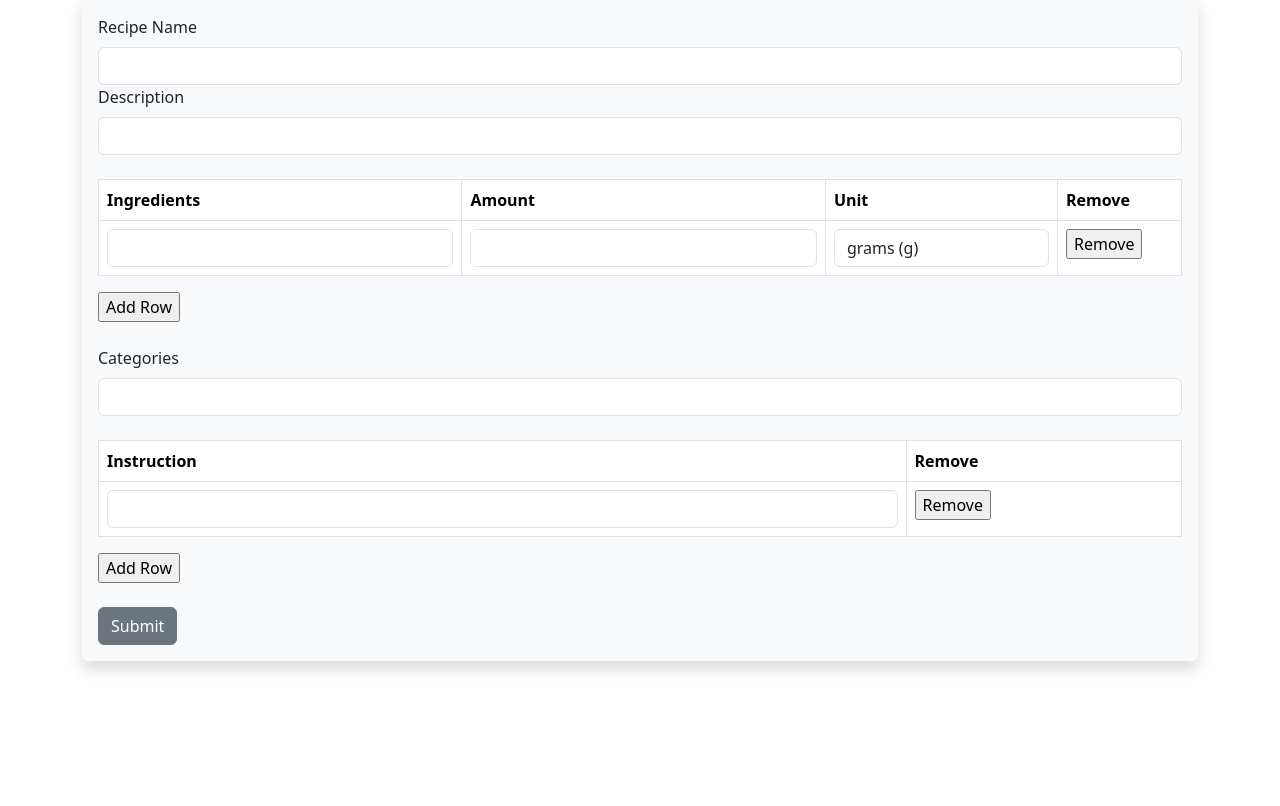
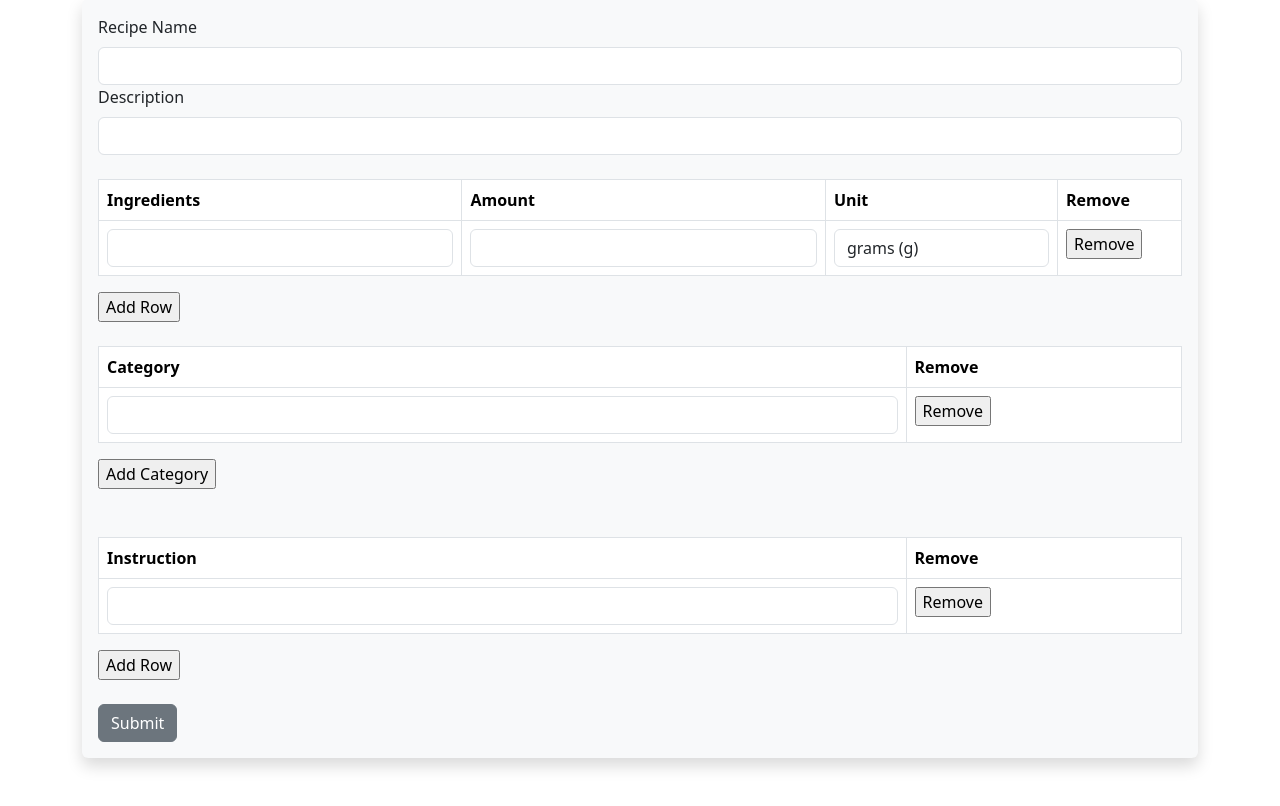
Before and after one commit to NimrodShefi/Cookbook, a Flask app: page /recipes/add_recipe in a window 1280 px wide. Shown: the part 157-963 px from the top of the page. Before the commit the page ends 829 px from the top, so only its background shows below. Run offline with Flask 2, Linux system fonts and the light colour scheme; the visitor is signed in with stand-in values (Sample User, id 1); data comes from the database, SQL or seed files in the repository.

Commit message:
starting to work on the categories section of the db by allowing users to add multiple categories and saving them seperatly from each other in the db

```diff
--- a/cookbook/__init__.py
+++ b/cookbook/__init__.py
@@ -7,7 +7,7 @@ from cookbook.config import Config
 
 # Initialise The Database
 db = SQLAlchemy()
-migrate = Migrate(db)
+migrate = Migrate()
 
 # Flask Login Manager
 login_manger = LoginManager()
@@ -22,7 +22,7 @@ def create_app(config_class=Config):
     app.config.from_object(config_class)
 
     db.init_app(app)
-    migrate.init_app(app)
+    migrate.init_app(app, db)
     login_manger.init_app(app)
     mail.init_app(app)
 
--- a/cookbook/recipes/forms.py
+++ b/cookbook/recipes/forms.py
@@ -12,10 +12,13 @@ class IngredientsForm(FlaskForm):
 class InstructionsForm(FlaskForm):
     instruction = StringField("Instruction", validators=[DataRequired()])
 
+class CategoriesForm(FlaskForm):
+    category = StringField("Categories", validators=[DataRequired()])
+
 class RecipeForm(FlaskForm):
     name = StringField("Recipe Name", validators=[DataRequired()])
     description = StringField("Description", validators=[DataRequired()])
     ingredients = FieldList(FormField(IngredientsForm), min_entries=1, validators=[DataRequired()])
-    categories = StringField("Categories", validators=[DataRequired()])
+    categories = FieldList(FormField(CategoriesForm), min_entries=1, validators=[DataRequired()])
     instructions = FieldList(FormField(InstructionsForm), min_entries=1, validators=[DataRequired()])
     submit = SubmitField("Submit")
--- a/cookbook/recipes/routes.py
+++ b/cookbook/recipes/routes.py
@@ -1,7 +1,7 @@
 from flask import Blueprint, render_template, redirect, flash, url_for, request
 from flask_login import login_required, current_user
 from cookbook.recipes.forms import RecipeForm, IngredientsForm, InstructionsForm
-from cookbook.models import Recipe, RecipeIngredients, RecipeInstructions
+from cookbook.models import Recipe, RecipeIngredients, RecipeInstructions, Categories, recipe_categories
 from cookbook import db
 
 recipes = Blueprint('recipes', __name__)
@@ -12,9 +12,16 @@ def add_recipe():
     form = RecipeForm()
     user_id = current_user.id
     if (request.method == "POST"):
-        recipe = Recipe(name=form.name.data, description=form.description.data, categories=form.categories.data, user_id=user_id)
+        recipe = Recipe(name=form.name.data, description=form.description.data, user_id=user_id)
         db.session.add(recipe)
         db.session.commit()
+        categories_list = []
+        for category_form in form.categories:
+            category = Categories(name=category_form.category.data)
+            categories_list.append(category)
+            db.session.add(category)
+        db.session.commit()
+
         for ingredient_form in form.ingredients:
             ingredient = RecipeIngredients(recipe_id=recipe.id, ingredient=ingredient_form.ingredient.data, amount=ingredient_form.amount.data, unit=ingredient_form.unit.data)
             db.session.add(ingredient)
@@ -24,6 +31,10 @@ def add_recipe():
             instruction = RecipeInstructions(recipe_id=recipe.id, instruction=instruction_form.instruction.data, instruction_number=instruction_number)
             instruction_number = instruction_number + 1
             db.session.add(instruction)
+
+        for category in categories_list:
+            recipe.categories = [category]
+
         db.session.commit()
         form.process(formdata=None)
         flash("Recipe added successfully", "success")
--- /dev/null
+++ b/cookbook/static/js/categories.js
@@ -0,0 +1,42 @@
+function delete_categories_row(row) {
+    // Get the table row element to delete
+    var row_to_remove = row.parentNode.parentNode;
+    // Get the table body element
+    var tbody = row_to_remove.parentNode;
+    // Remove the row from the table
+    tbody.removeChild(row_to_remove);
+}
+
+function add_categories_row() {
+    // get the table body element
+    var tableBody = document.querySelector('#categories-table tbody');
+
+    // create a new row
+    var newRow = document.createElement('tr');
+
+    var instructionInput = document.createElement('input');
+    instructionInput.className = 'form-control'
+    instructionInput.type = 'text';
+    instructionInput.name = 'categories-' + (tableBody.children.length) + '-category';
+
+    var removeButton = document.createElement('input');
+    removeButton.type = "button";
+    removeButton.value = "Remove";
+    removeButton.addEventListener('click', function (){
+        newRow.remove();
+    })
+
+    // create new form fields for the new row
+    var newInstructionInput = document.createElement('td');
+    newInstructionInput.appendChild(instructionInput);
+
+    var newRemoveField = document.createElement('td');
+    newRemoveField.appendChild(removeButton);
+
+    // add the form fields to the new row
+    newRow.appendChild(newInstructionInput);
+    newRow.appendChild(newRemoveField);
+
+    // add the new row to the table
+    tableBody.appendChild(newRow);
+}
--- a/cookbook/templates/add_recipe.html
+++ b/cookbook/templates/add_recipe.html
@@ -3,6 +3,7 @@
 {% block content %}
     <script src="{{ url_for('static', filename='js/ingredients.js') }}"></script>
     <script src="{{ url_for('static', filename='js/instructions.js') }}"></script>
+    <script src="{{ url_for('static', filename='js/categories.js') }}"></script>
 
     <h1>Add Recipe</h1>
     <div class="shadow p-3 mb-5 bg-body-tertiary rounded">
@@ -40,8 +41,23 @@
             <input type="button" value="Add Row" onclick="add_ingredient_row()">
             <br> <br>
 
-            {{ form.categories.label(class="form-label") }}
-            {{ form.categories(class="form-control") }}
+            <table id="categories-table" class="table table-bordered">
+                <thead>
+                    <th>Category</th>
+                    <th>Remove</th>
+                </thead>
+
+                <tbody>
+                    {% for entry in form.categories %}
+                        <tr>
+                            <td>{{ entry.category(class="form-control") }}</td>
+                            <td><input type="button" value="Remove" onclick="delete_categories_row(this)"></td>
+                        </tr>
+                    {% endfor %}
+                </tbody>
+            </table>
+            <input type="button" value="Add Category" onclick="add_categories_row()">
+            <br> <br>
 
             <br>
 
```
Also changed, not shown: cookbook/models.py (+10 -1 lines), migrations/versions/51c385a1c7a9_attempting_to_create_the_categories_.py (added, +46 -0 lines).
